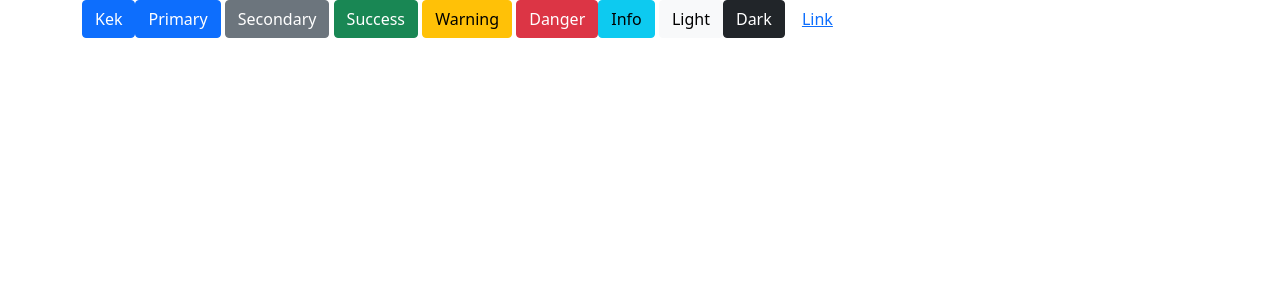
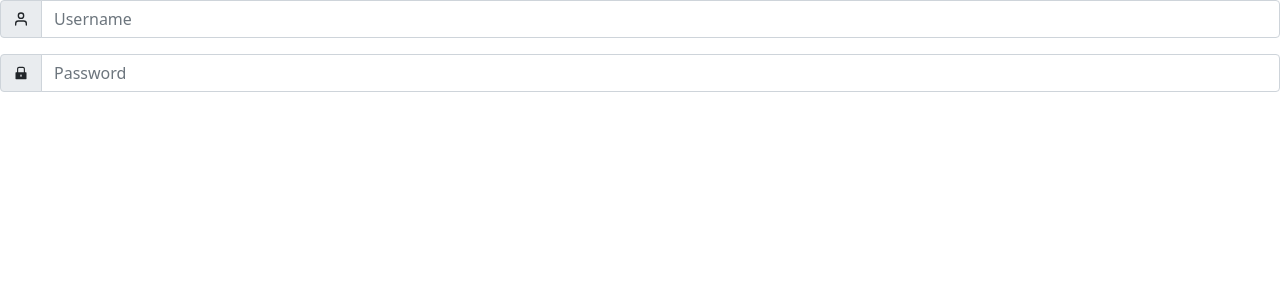
Before and after one commit to Teananazz/advancedproject, a React (Create React App) app: page / in a window 1280 px wide. Shown: the top 300 px of the page. Built offline with nearby package versions, Linux system fonts and the light colour scheme.

Commit message:
Primary Login
Added the beginning of login screen .

```diff
--- a/src/App.js
+++ b/src/App.js
@@ -3,28 +3,79 @@
 import TextForm from './LoginScreen/TextForm'
 import React from 'react'
 import 'bootstrap/dist/css/bootstrap.min.css';
-import Button from 'react-bootstrap/Button'
+import Button from 'react-bootstrap/Button';
+import { FiUser } from 'react-icons/fi';
+import { AiFillLock } from 'react-icons/ai';
+
+
+
 // after joke 2
 //after joke 3
+import {useState} from 'react'
+
 
 const App =
     () => {
 
+        const [user, setUser] = useState('')
+        const [password, setPassword] = useState('')
+
+        const Icon_Handler =
+            (name) => {
+
+                if (name == "Username") {
+                    return (<FiUser />)
+                }
+                if (name == "Password") {
+                    return (<AiFillLock />)
+                }
+
+            }
+        const Handler =
+            (e) => {
+                console.log(e)
+            }
         return (
+
             <>
+             <div className="input-group mb-3">
+                    <span className="input-group-text"
+                        id="basic-addon1">   {Icon_Handler("Username")}   </span>
+                    <input type="text"
+                        value={user}
+                        onChange={
+                            (e) => {
+                                setUser(e.target.value)
+                            }
+                        }
+                        className="form-control"
+                        placeholder="Username"
+                        aria-label="Username"
+                        aria-describedby="basic-addon1" />
+                   </div>
 
 
 
 
-            <div className='container'>
+             <div className="input-group mb-3">
+                    <span className="input-group-text" id="basic-addon1">   {Icon_Handler("Password") }   </span>
+                    <input type="text"
+                        value={password}
+                        onChange=
+                        {(e) => {
+                            setPassword(e.target.value)
+                          }
+                        }
+                        className="form-control"
+                        placeholder="Password"
+                        aria-label="Password"
+                        aria-describedby="basic-addon1" />
+                   </div>
 
-               <TextForm name = "Kek" />
+             </>
 
 
-                </div>
 
-
-            </>
         )
     }
 
--- a/src/LoginScreen/TextForm.js
+++ b/src/LoginScreen/TextForm.js
@@ -1,29 +1,41 @@
 
-import Button from 'react-bootstrap/Button';
 import React from 'react'
+import { FiUser } from 'react-icons/fi';
+import { AiFillLock } from 'react-icons/ai';
 
 const TextForm =
 
-    ({ name }) => {
+    ({ name }, props , event) => {
+
+        const Icon_Handler =
+            () => {
+
+                if (name == "Username") {
+                    return ( <FiUser/>)
+                }
+                if (name == "Password") {
+                    return (<AiFillLock />)
+                }
+
+            }
+
 
         return (
-           <div>
-                <button type="button" className="btn btn-primary">{name}</button>
-                <>
-                    <Button variant="primary">Primary</Button>{' '}
-                    <Button variant="secondary">Secondary</Button>{' '}
-                    <Button variant="success">Success</Button>{' '}
-                    <Button variant="warning">Warning</Button>{' '}
-                    <Button variant="danger">Danger</Button>
-                    <Button variant="info">Info</Button>{' '}
-                    <Button variant="light">Light</Button>
-                    <Button variant="dark">Dark</Button>{' '}
-                    <Button variant="link">Link</Button>
-                </>
-             </div>
+            <div className="input-group mb-3">
+                <span className="input-group-text" id="basic-addon1">   {Icon_Handler() }   </span>
+                <input type="text"   className="form-control" placeholder={name} aria-label={name} aria-describedby="basic-addon1"/>
+                   </div>
+
+
+
+
+
+
+
 
             )
 
     }
 
+
 export default TextForm
--- a/src/index.js
+++ b/src/index.js
@@ -5,6 +5,9 @@ import App from './App';
 import reportWebVitals from './reportWebVitals';
 
 
-const Element = document.getElementById("root");
-const root = ReactDOM.createRoot(Element);
-root.render(<App />);
+const Root_Element = document.getElementById("root");
+
+const root = ReactDOM.createRoot(Root_Element);
+const Rendered_elements = <App />
+
+root.render(Rendered_elements);
```
